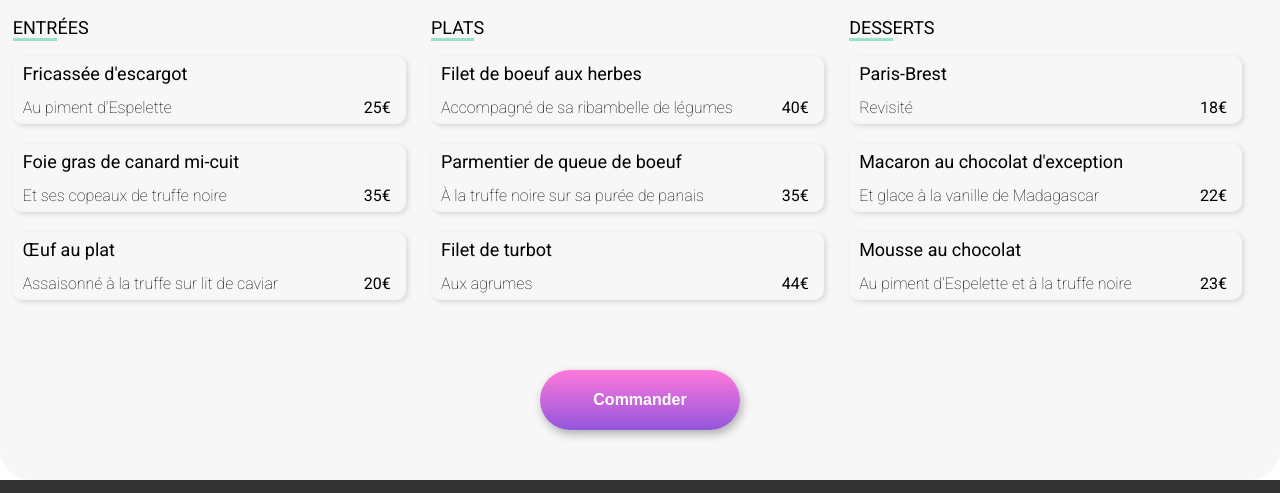
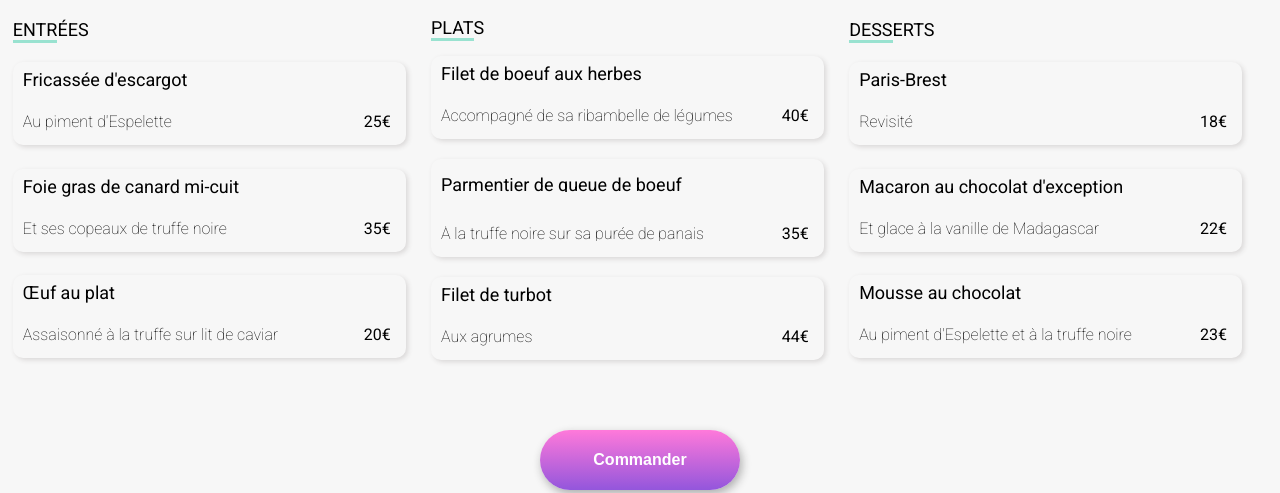
Before and after one commit to Snoopy973/projet-3-sass, a website: page lapalettedugout.html in a window 1280 px wide. Shown: the part 449-942 px from the top of the page. Drawn offline with Linux system fonts and the light colour scheme; a web font is replaced by a local one.

Commit message:
probleme ...

```diff
--- a/css/components/_cards.scss
+++ b/css/components/_cards.scss
@@ -201,6 +201,23 @@ margin-left: 1%;
 overflow: hidden;
 text-overflow: ellipsis;
     }
+    .menu__description1 {  white-space: nowrap;
+        overflow: hidden;
+        text-overflow: ellipsis;
+        width: 100%;
+        font-size: 18PX;
+        font-weight: 500;
+        margin-left: 10px;
+
+         }
+    .menu__description2 {font-size: 16px;
+
+        margin-left: 10px;
+        font-weight: 300;
+        white-space: nowrap;
+        overflow: hidden;
+        text-overflow: ellipsis;
+    }
     .menu__prix {padding-right: 15px;
     font-weight: 500;
 display:flex;
@@ -241,7 +258,7 @@ transition: width 1s;
 width: 0%;
 font-size: 22px;}
 & p {font-size: 16px;
-    line-height: 0%;
+    line-height: 15px;
 margin-left: 10px;
 font-weight: 300;
 
@@ -318,8 +335,8 @@ margin: 0;
 
     100% {opacity:1;}
 
+
+
 }
 a {text-decoration: none;
 color: black;}
-
-/*fin*/
--- a/lapalettedugout.html
+++ b/lapalettedugout.html
@@ -80,8 +80,8 @@
 
           <article class="menu__cards__2">
             <div class="menu__info">
-              <h3>Parmentier de queue de boeuf</h3>
-              <p>À la truffe noire sur sa purée de panais</p>
+              <p class="menu__description1">Parmentier de queue de boeuf</p>
+              <p class="menu__description2">À la truffe noire sur sa purée de panais</p>
           </div>
               <p class="menu__prix">35€</p>
               <div class="menu__checkanime">
```
Also changed, not shown: css/style.css, 1 other file.
